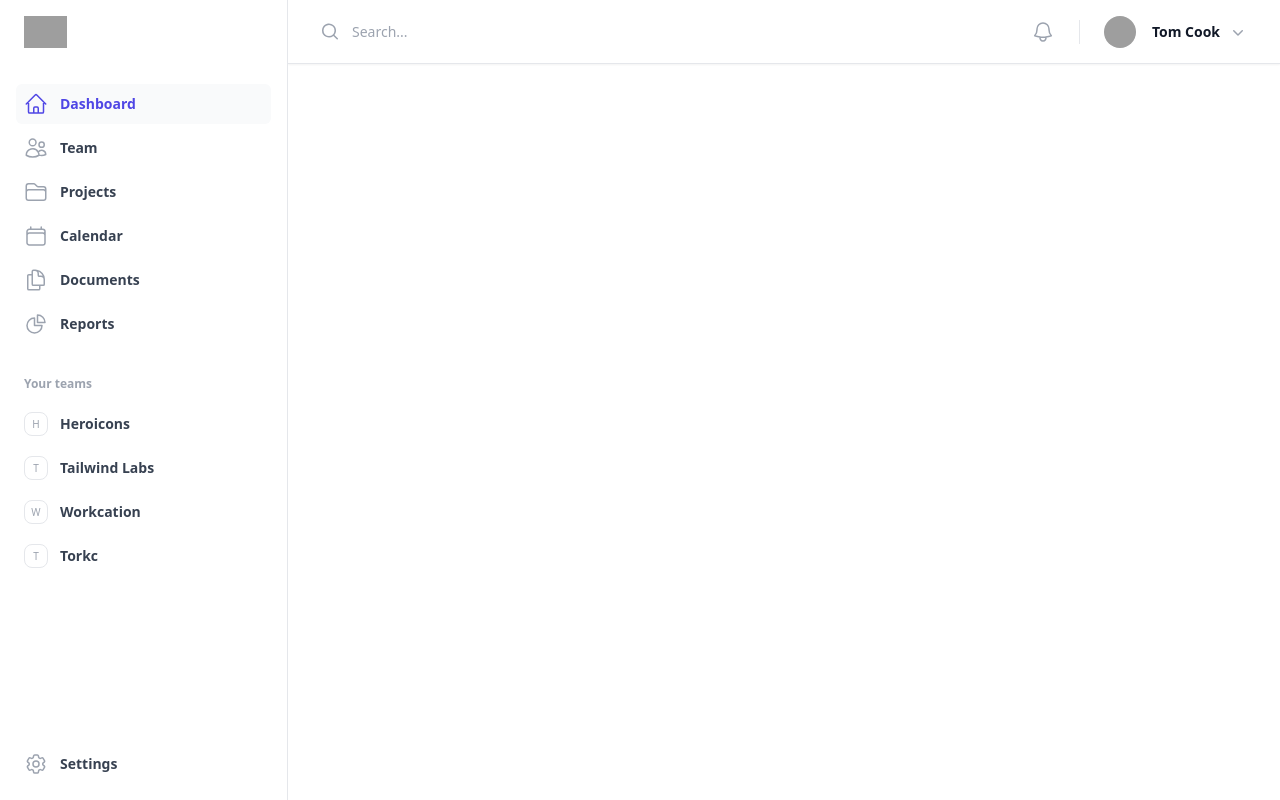
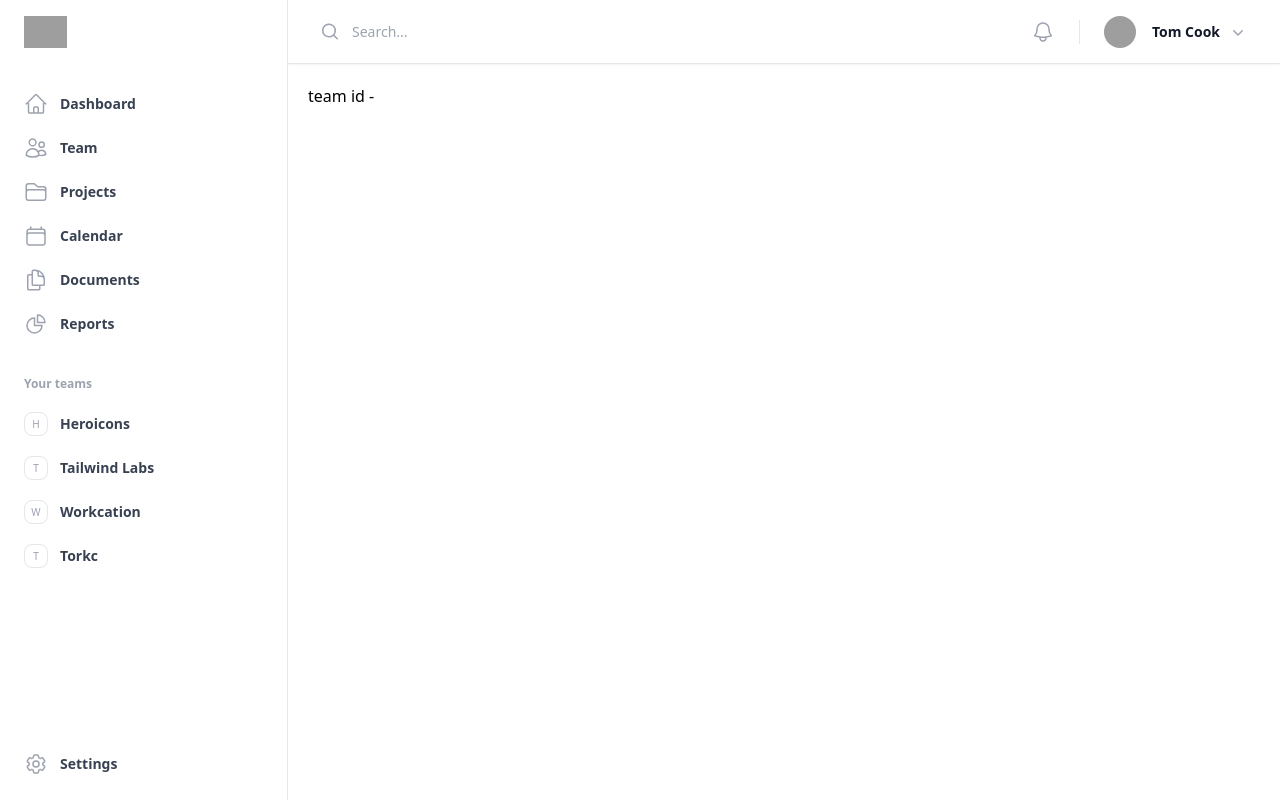
Before and after one commit to feedboards/Feedboard.Web.App, a React (Create React App) app: page /team in a window 1280 px wide. Built offline with nearby package versions, Linux system fonts and the light colour scheme; grey boxes are pictures that could not be loaded.

Commit message:
fix lazy loading and add test team page

```diff
--- a/src/App.tsx
+++ b/src/App.tsx
@@ -1,13 +1,28 @@
 import { BrowserRouter as Router, Routes, Route } from 'react-router-dom';
 import { Layout } from './layouts';
+import React from 'react';
 import './assets/scss/app.scss';
 
 const App = () => {
+    const Team = React.lazy(() => import('./pages/Team'));
+
     return (
         <Router>
             <Layout>
                 <Routes>
-                <Route path="/" element={<>asdasdasss</>} />
+                    <Route path="/dashboard" element={<>dashboard</>} />
+                    <Route path="/projects" element={<>projects</>} />
+                    <Route path="/calendar" element={<>calendar</>} />
+                    <Route path="/documents" element={<>documents</>} />
+                    <Route path="/reports" element={<>reports</>} />
+                    <Route
+                        path="/team"
+                        element={
+                            <React.Suspense fallback={<div>Loading...</div>}>
+                                <Team />
+                            </React.Suspense>
+                        }
+                    />
                 </Routes>
             </Layout>
         </Router>
--- a/src/layouts/SideBar.tsx
+++ b/src/layouts/SideBar.tsx
@@ -3,17 +3,32 @@ import { menu as menuData, teams as teamsData } from './data';
 import { Cog6ToothIcon, XMarkIcon } from '@heroicons/react/24/outline';
 import { Dialog, DialogBackdrop, DialogPanel, TransitionChild } from '@headlessui/react';
 import { useLayout } from '../contexts';
-import { useState } from 'react';
+import { useEffect, useState } from 'react';
 import { TMenu, TTeam } from '../types';
+import { useNavigate } from 'react-router-dom';
+import { useLocation } from 'react-router-dom';
 
 export const Sidebar = (): JSX.Element => {
     const [menu, setMenu] = useState<TMenu[]>(menuData);
-    const [teams] = useState<TTeam[]>(teamsData);
+    const [teams, setTeam] = useState<TTeam[]>(teamsData);
 
     const { sidebarOpen, setSidebarOpen } = useLayout();
 
-    const setActive = (element: TMenu) => {
-        setMenu((prev) => {
+    const navigate = useNavigate();
+    const location = useLocation();
+    const currentPath = location.pathname;
+
+    const setMenuActive = (element: TMenu, event: React.MouseEvent<HTMLAnchorElement>) => {
+        event.preventDefault();
+
+        setTeam((team: TTeam[]) =>
+            team.map((item: TTeam) => ({
+                ...item,
+                current: false,
+            }))
+        );
+
+        setMenu((prev: TMenu[]) => {
             if (prev === undefined) {
                 return prev;
             }
@@ -30,7 +45,76 @@ export const Sidebar = (): JSX.Element => {
                 return x;
             });
         });
+
+        navigate(element.href);
     };
+
+    const setTeamActive = (element: TTeam, event: React.MouseEvent<HTMLAnchorElement>) => {
+        event.preventDefault();
+
+        setMenu((menu: TMenu[]) =>
+            menu.map((item: TMenu) => ({
+                ...item,
+                current: false,
+            }))
+        );
+
+        setTeam((prev: TTeam[]) => {
+            if (prev === undefined) {
+                return prev;
+            }
+
+            return prev.map((x: TTeam) => {
+                if (x.current === true) {
+                    x.current = false;
+                }
+
+                if (x.name === element.name) {
+                    x.current = true;
+                }
+
+                return x;
+            });
+        });
+
+        navigate(element.href);
+    };
+
+    useEffect(() => {
+        if (currentPath.slice(1).includes('team')) {
+            setMenu((menu: TMenu[]) =>
+                menu.map((item: TMenu) => ({
+                    ...item,
+                    current: false,
+                }))
+            );
+
+            setTeam((team: TTeam[]) =>
+                team.map((item: TTeam) => ({
+                    ...item,
+                    current: item.href === currentPath.slice(1),
+                }))
+            );
+        } else {
+            if (currentPath === '/') {
+                navigate('dashboard');
+            } else {
+                setTeam((team: TTeam[]) =>
+                    team.map((item: TTeam) => ({
+                        ...item,
+                        current: false,
+                    }))
+                );
+
+                setMenu((menu: TMenu[]) =>
+                    menu.map((item: TMenu) => ({
+                        ...item,
+                        current: item.href === currentPath.slice(1),
+                    }))
+                );
+            }
+        }
+    }, [currentPath, navigate]);
 
     return (
         <>
@@ -165,7 +249,7 @@ export const Sidebar = (): JSX.Element => {
                                                             !x.current,
                                                     }
                                                 )}
-                                                onClick={() => setActive(x)}>
+                                                onClick={(event) => setMenuActive(x, event)}>
                                                 <x.icon
                                                     aria-hidden="true"
                                                     className={classNames('h-6 w-6 shrink-0', {
@@ -186,6 +270,9 @@ export const Sidebar = (): JSX.Element => {
                                         <li key={x.id}>
                                             <a
                                                 href={x.href}
+                                                onClick={(event) => {
+                                                    setTeamActive(x, event);
+                                                }}
                                                 className={classNames(
                                                     'group flex gap-x-3 rounded-md p-2 text-sm font-semibold leading-6',
                                                     {
--- a/src/layouts/data.ts
+++ b/src/layouts/data.ts
@@ -8,23 +8,33 @@ import {
 } from '@heroicons/react/24/outline';
 import { TMenu, TTeam } from '../types';
 
+const createTeamsObjct = (team: TTeam, id: string): TTeam => {
+    const queryParams = new URLSearchParams();
+    queryParams.set('id', id);
+
+    return {
+        ...team,
+        href: `${team.href}?${queryParams.toString()}`,
+    }
+};
+
 export const userNavigation = [
     { name: 'Your profile', href: '#' },
     { name: 'Sign out', href: '#' },
 ];
 
 export const menu: TMenu[] = [
-    { name: 'Dashboard', href: '#', icon: HomeIcon, current: true },
-    { name: 'Team', href: '#', icon: UsersIcon, current: false },
-    { name: 'Projects', href: '#', icon: FolderIcon, current: false },
-    { name: 'Calendar', href: '#', icon: CalendarIcon, current: false },
-    { name: 'Documents', href: '#', icon: DocumentDuplicateIcon, current: false },
-    { name: 'Reports', href: '#', icon: ChartPieIcon, current: false },
+    { name: 'Dashboard', href: 'dashboard', icon: HomeIcon, current: true },
+    { name: 'Team', href: 'team', icon: UsersIcon, current: false },
+    { name: 'Projects', href: 'projects', icon: FolderIcon, current: false },
+    { name: 'Calendar', href: 'calendar', icon: CalendarIcon, current: false },
+    { name: 'Documents', href: 'documents', icon: DocumentDuplicateIcon, current: false },
+    { name: 'Reports', href: 'reports', icon: ChartPieIcon, current: false },
 ];
 
 export const teams: TTeam[] = [
-    { id: 1, name: 'Heroicons', href: '#', current: false },
-    { id: 2, name: 'Tailwind Labs', href: '#', current: false },
-    { id: 3, name: 'Workcation', href: '#', current: false },
-    { id: 4, name: 'Torkc', href: '#', current: false },
+    createTeamsObjct({ id: 1, name: 'Heroicons', href: 'team', current: false }, '1'),
+    createTeamsObjct({ id: 2, name: 'Tailwind Labs', href: 'team', current: false }, '2'),
+    createTeamsObjct({ id: 3, name: 'Workcation', href: 'team', current: false }, '3'),
+    createTeamsObjct({ id: 4, name: 'Torkc', href: 'team', current: false }, '4')
 ];
--- /dev/null
+++ b/src/pages/Team.tsx
@@ -0,0 +1,10 @@
+import { useLocation } from 'react-router-dom';
+
+const Team = (): JSX.Element => {
+    const location = useLocation();
+    const queryParams = new URLSearchParams(location.search);
+
+    return <div>team id - {queryParams.get('id')}</div>;
+};
+
+export default Team;
```
